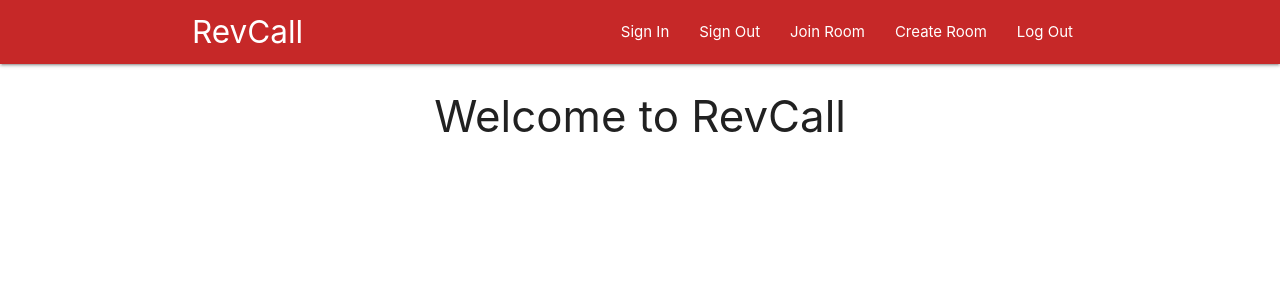
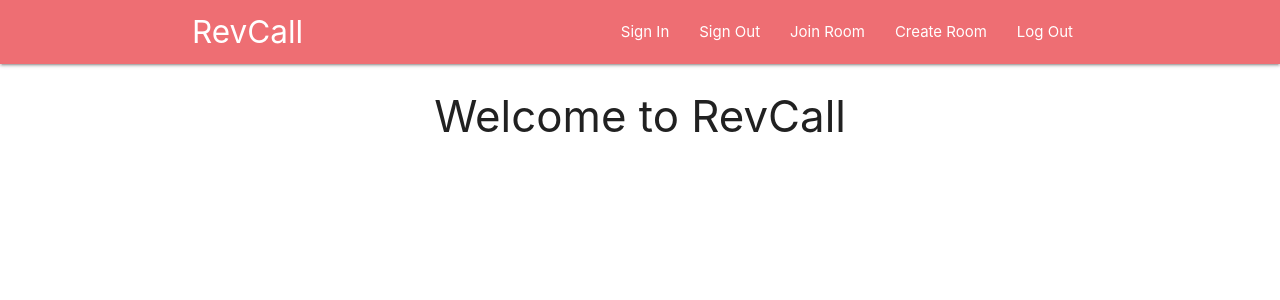
Before and after one commit to bjain853/RevCall, a React (Create React App) app in the folder react_app/: page / in a window 1280 px wide. Shown: the top 300 px of the page. Built offline with nearby package versions, Linux system fonts and the light colour scheme.

Commit message:
changes navbar.js

```diff
--- a/react_app/src/components/layout/Navbar.js
+++ b/react_app/src/components/layout/Navbar.js
@@ -3,12 +3,14 @@ import { Link } from 'react-router-dom'
 import SignedInLinks from './SingedInLinks'
 import SignedOutLinks from './SignedOutLinks'
 
+const color='red darken-3';
+
 const Navbar = () => {
     return (
-        <nav className="nav-wrapper red darken-3">
+        <nav className={"nav-wrapper"+color}>
             <div className="container">
                 <div className="left">
-                    <Link to='/' className='brand-logo'>RevCall</Link>
+                    <Link to='/' className='brand-logo left'>RevCall</Link>
                 </div>
                 <SignedInLinks/>
                 <SignedOutLinks/>
```
